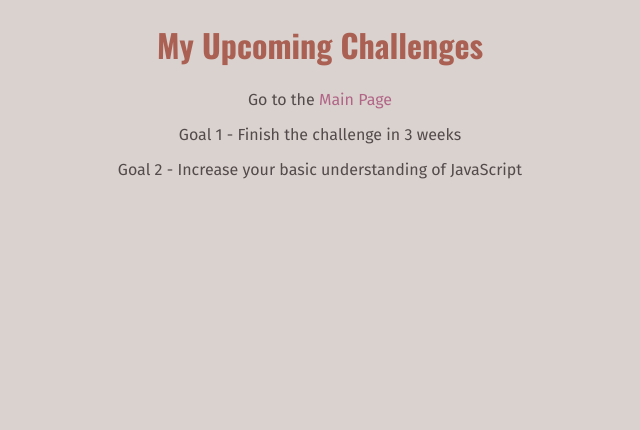
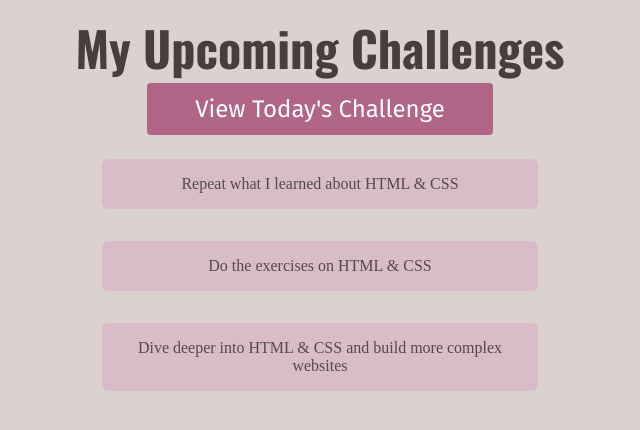
Before and after one commit to xoxojw/100-days-of-web-development, a web app: file full-week.html in a window 1280 px wide. Shown: the top 430 px of the page, without its empty margins (320-960 px from the left). Run offline with its HTML, style and script files only (its server is not run), Linux system fonts and the light colour scheme.

Commit message:
day 6 inheritance, cascading style sheets, specificity

```diff
--- a/full-week.html
+++ b/full-week.html
@@ -12,8 +12,11 @@
 </head>
 <body>
   <h1>My Upcoming Challenges</h1>
-  <p>Go to the <a href="index.html">Main Page</a></p>
-  <p>Goal 1 - Finish the challenge in 3 weeks</p>
-  <p>Goal 2 - Increase your basic understanding of JavaScript</p>
+  <a href="index.html">View Today's Challenge</a>
+  <ol>
+    <li>Repeat what I learned about HTML & CSS</li>
+    <li>Do the exercises on HTML & CSS</li>
+    <li>Dive deeper into HTML & CSS and build more complex websites</li>
+  </ol>
 </body>
 </html>
--- a/styles/daily-challenge.css
+++ b/styles/daily-challenge.css
@@ -1,5 +1,9 @@
 body {
   margin: 50px;
+}
+
+h1 {
+  color: rgb(170, 96, 83);
 }
 
 img {
--- a/styles/full-week.css
+++ b/styles/full-week.css
@@ -0,0 +1,32 @@
+h1 {
+  font-size: 48px;
+  color: rgb(71, 62, 62);
+  margin: 12px 0;
+}
+
+a {
+  padding: 12px 48px;
+  background-color: #b16587;
+  color: white;
+  border-radius: 4px;
+  font-size: 24px;
+}
+
+a:hover {
+  background-color: #904767;
+  text-decoration: none;
+}
+
+ol {
+  list-style: none;
+  width: 500px;
+  margin: 36px auto 0 auto;
+  padding: 0;
+}
+
+li {
+  padding: 16px;
+  margin: 32px;
+  background-color: #d8bcc8;
+  border-radius: 6px;
+}
--- a/styles/styles.css
+++ b/styles/styles.css
@@ -1,22 +1,21 @@
 body {
+  background-color: rgb(218, 210, 206);
   text-align: center;
-  background-color: rgb(218, 210, 206);
   color: rgb(83, 75, 75)
 }
 
 h1 {
   font-family: 'Oswald', sans-serif;
-  color: rgb(170, 96, 83);
 }
 
 p {
   font-family: 'Fira Sans', sans-serif;
-  color: #534b4b;
 }
 
 a {
+  font-family: 'Fira Sans', sans-serif;
+  text-decoration: none;
   color: #b16587;
-  text-decoration: none;
 }
 
 a:hover {
```
Also changed, not shown: README.md.
